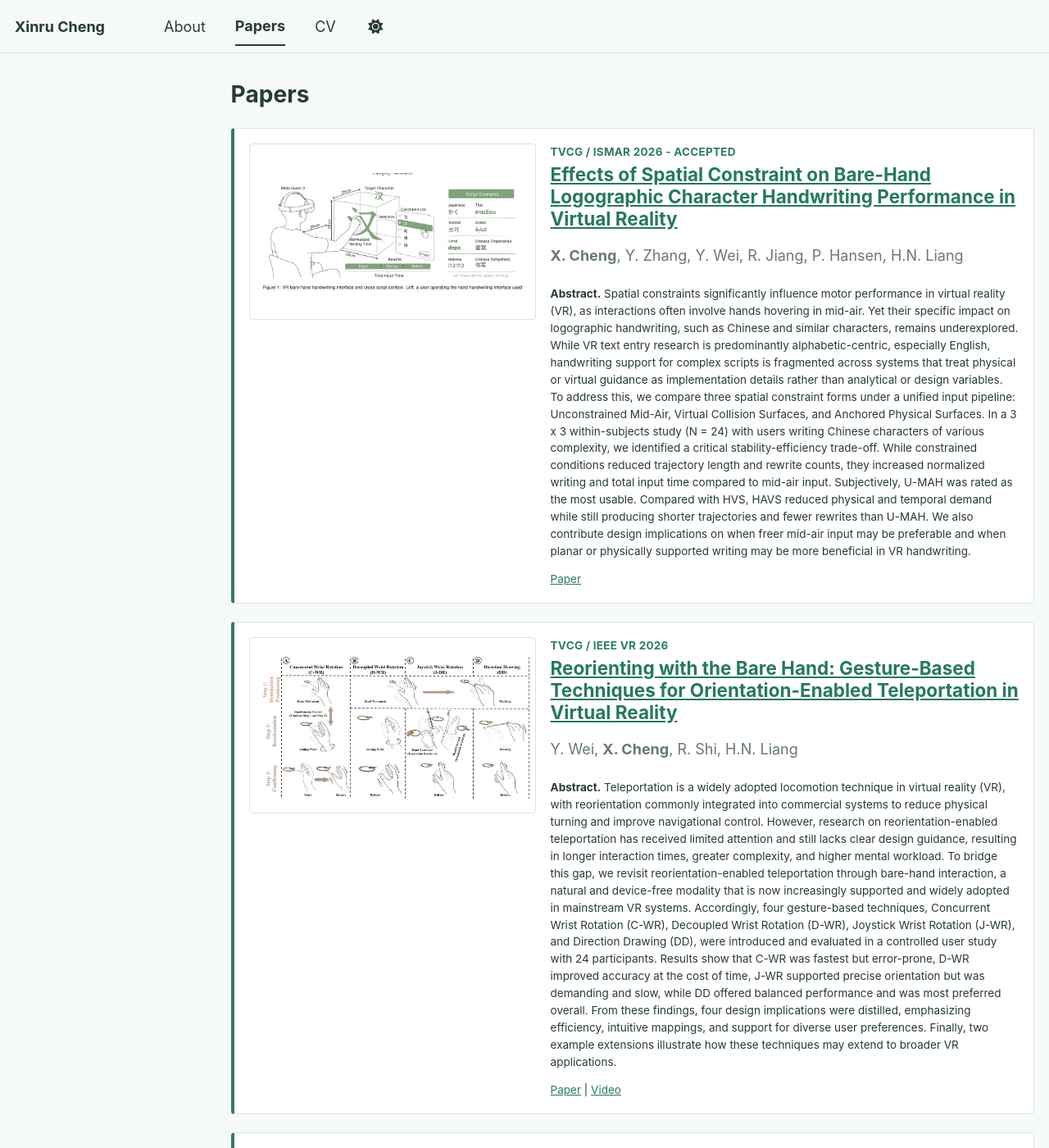
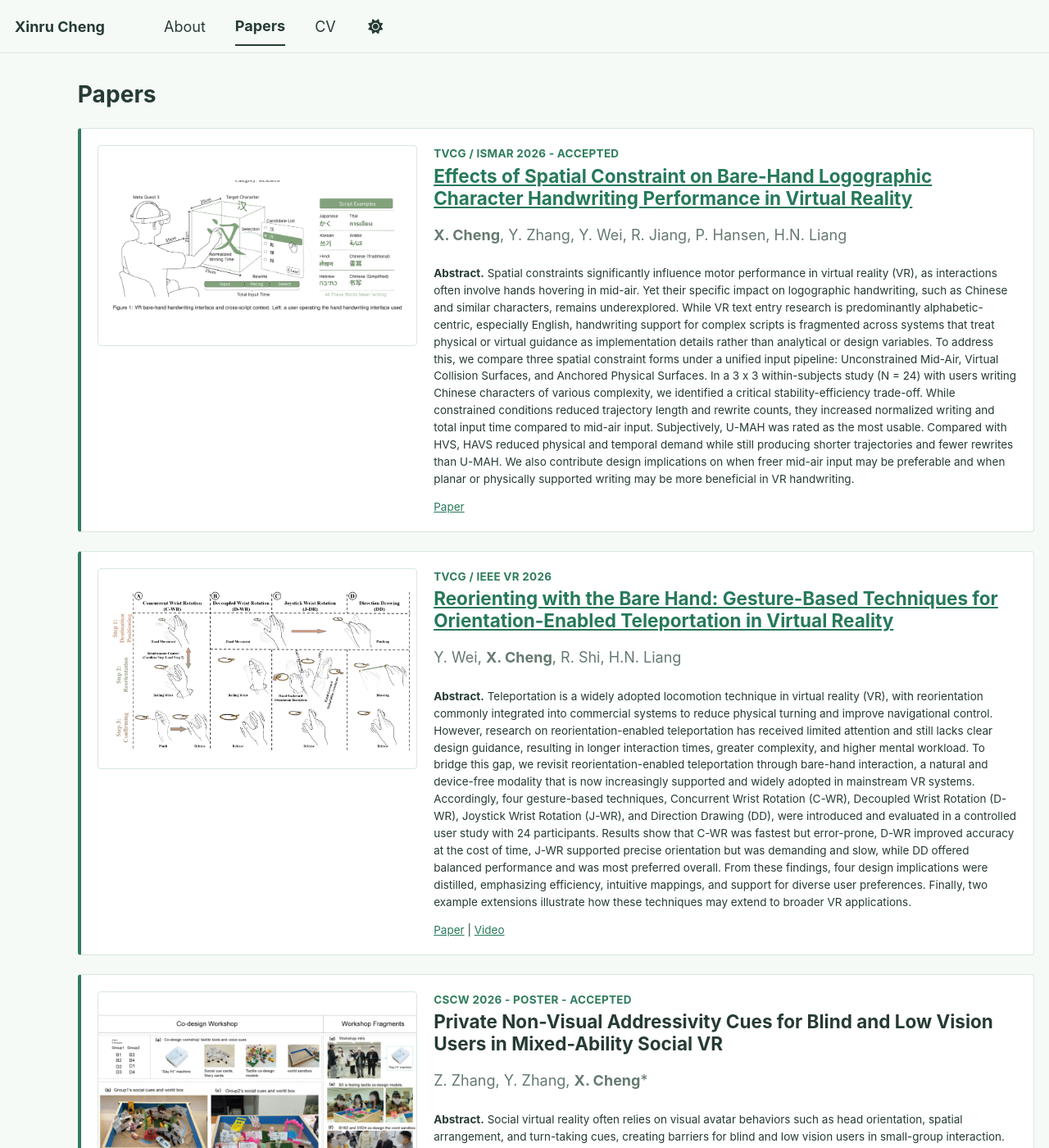
Before and after one commit to raya0313/raya0313.github.io, a Jekyll site: the page built from _pages/publications.html, in a window 1280 px wide and 1400 px high. Shown: the whole window at 82% size. Built offline with Jekyll 4.4.1, drawn with Linux system fonts in a browser that asks for light colours; a script bundle is joined from its source files by our own code; library files that are not in the unit come from our copies.

Commit message:
Widen papers layout and images

```diff
--- a/_sass/theme/_raya_green_light.scss
+++ b/_sass/theme/_raya_green_light.scss
@@ -90,6 +90,13 @@ footer {
   color: #{$text-muted};
 }
 
+.archive:has(.publication-list) {
+  @media (min-width: 1024px) {
+    width: 100%;
+    max-width: 1220px;
+  }
+}
+
 .publication-list {
   display: grid;
   gap: 1.25em;
@@ -98,8 +105,8 @@ footer {
 
 .publication-card {
   display: grid;
-  gap: 1em;
-  padding: 1em;
+  gap: 1.15em;
+  padding: 1.1em;
   background: #{$background-light};
   border: 1px solid #{$border};
   border-left: 4px solid #{$primary-color};
@@ -108,7 +115,7 @@ footer {
 
 .publication-card--featured {
   @media (min-width: 720px) {
-    grid-template-columns: 350px 1fr;
+    grid-template-columns: 390px 1fr;
   }
 }
 
@@ -118,7 +125,7 @@ footer {
 
 .publication-card__image img {
   width: 100%;
-  height: 215px;
+  height: 245px;
   object-fit: contain;
   object-position: center;
   background: #fff;
```
